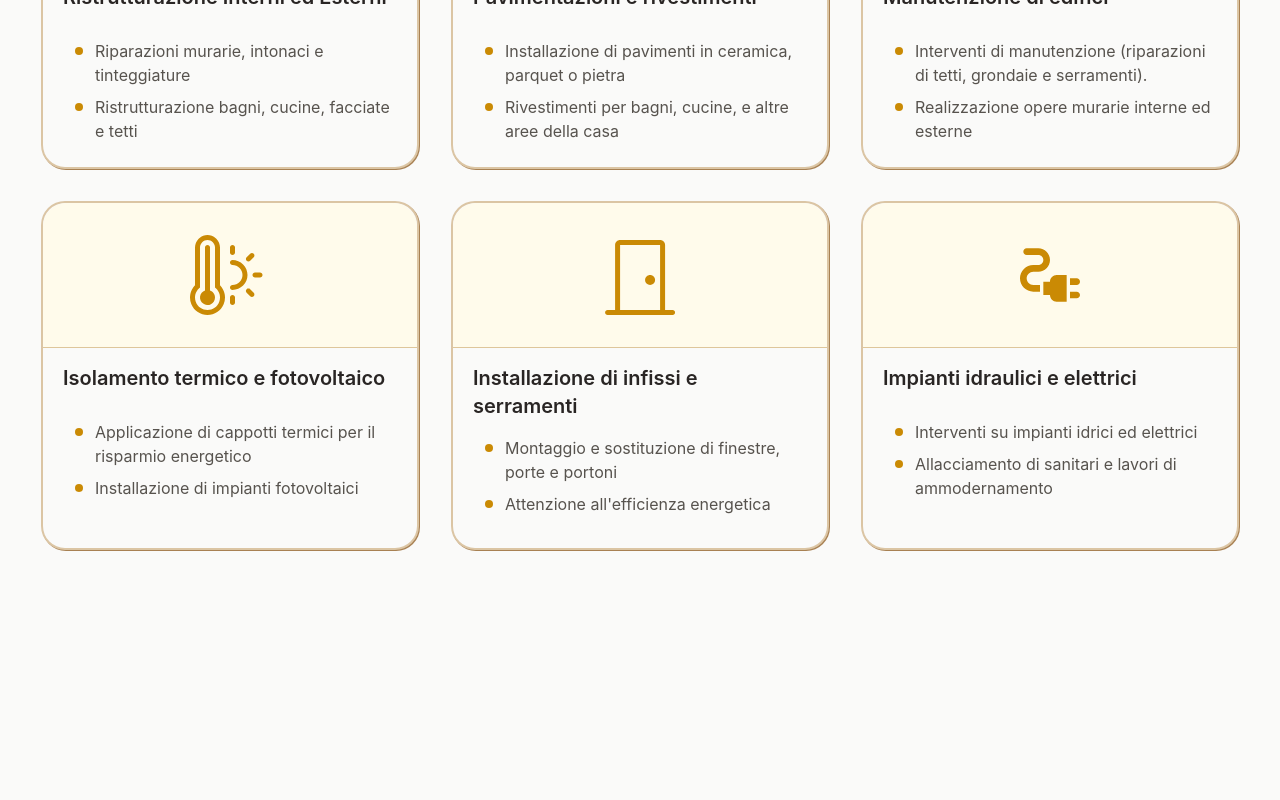
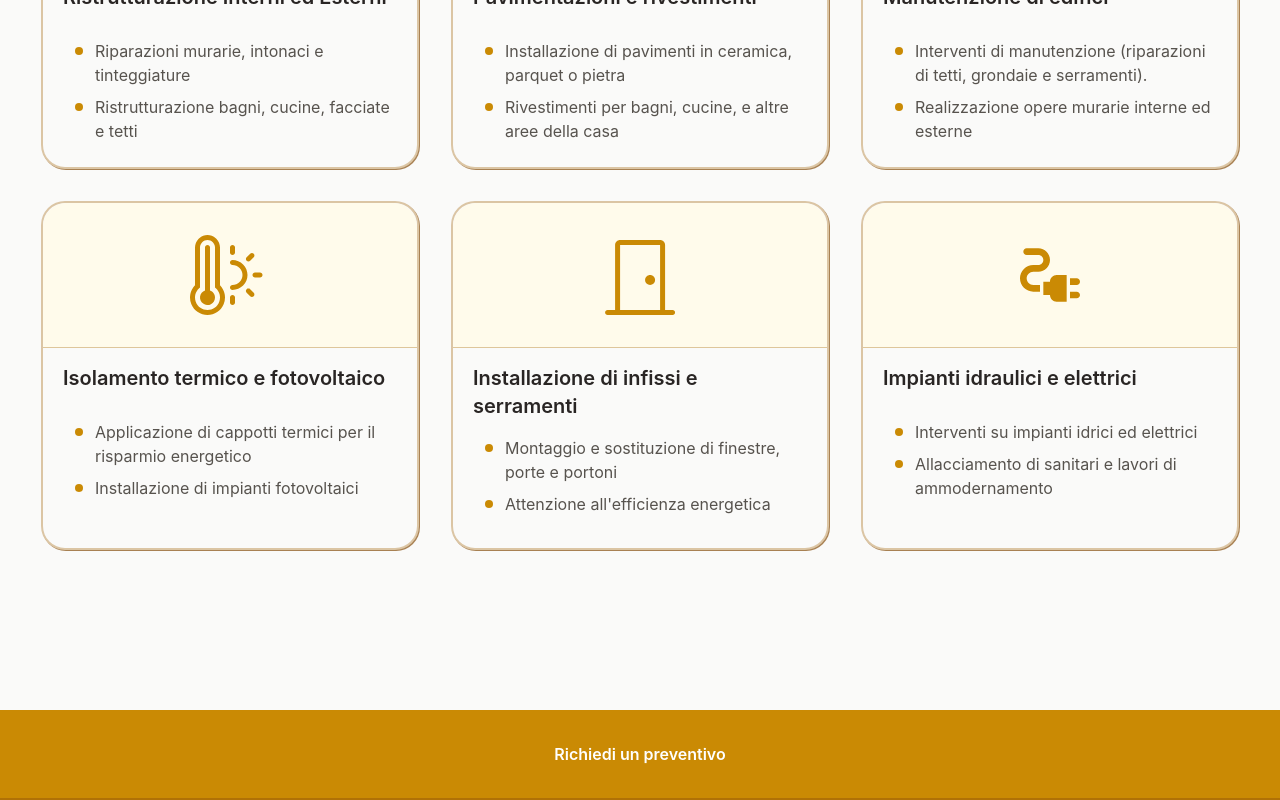
Before and after one commit to emanuelefavero/edil-2-esse, a Next.js app: page / in a window 1280 px wide. Shown: the part 1288-2088 px from the top of the page. Before the commit the page ends 1998 px from the top, so only its background shows below. Built offline with nearby package versions, Linux system fonts and the light colour scheme.

Commit message:
add EstimateFormSection component

```diff
--- a/app/page.tsx
+++ b/app/page.tsx
@@ -1,6 +1,7 @@
 import Banner from '@/components/Banner'
 import HeroSection from '@/components/HeroSection'
 import ServicesSection from '@/components/ServicesSection'
+import EstimateFormSection from '@/components/EstimateFormSection'
 
 export default function Home() {
   return (
@@ -8,6 +9,7 @@ export default function Home() {
       <HeroSection />
       <Banner />
       <ServicesSection />
+      <EstimateFormSection />
     </>
   )
 }
--- /dev/null
+++ b/components/EstimateFormSection.tsx
@@ -0,0 +1,9 @@
+export default function Component() {
+  return (
+    <section className='bg-yellow-600 text-white border-b-[2.5px] border-yellow-700/60 dark:border-yellow-700/80 px-8 2xl:px-16 py-8 flex justify-center items-center font-semibold'>
+      <div className='w-full max-w-screen-2xl flex items-center justify-center'>
+        <h2>Richiedi un preventivo</h2>
+      </div>
+    </section>
+  )
+}
```
